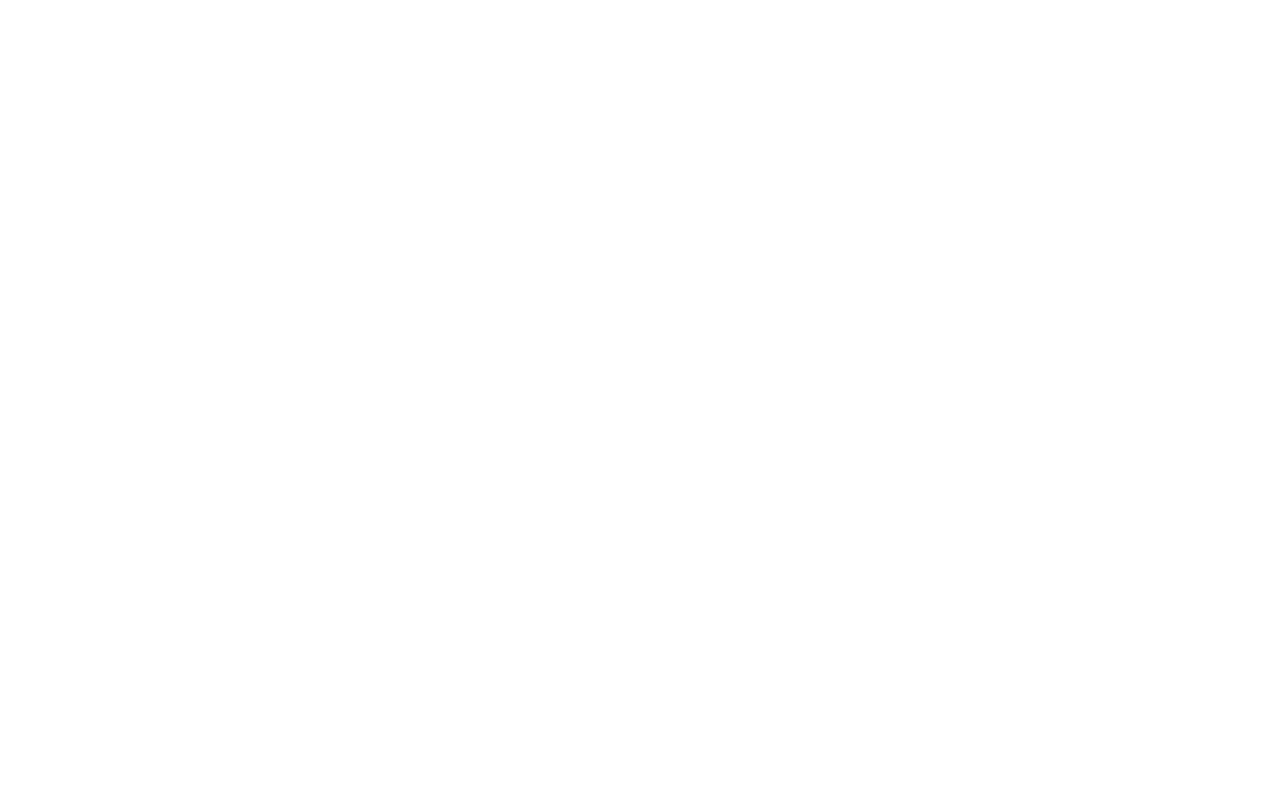
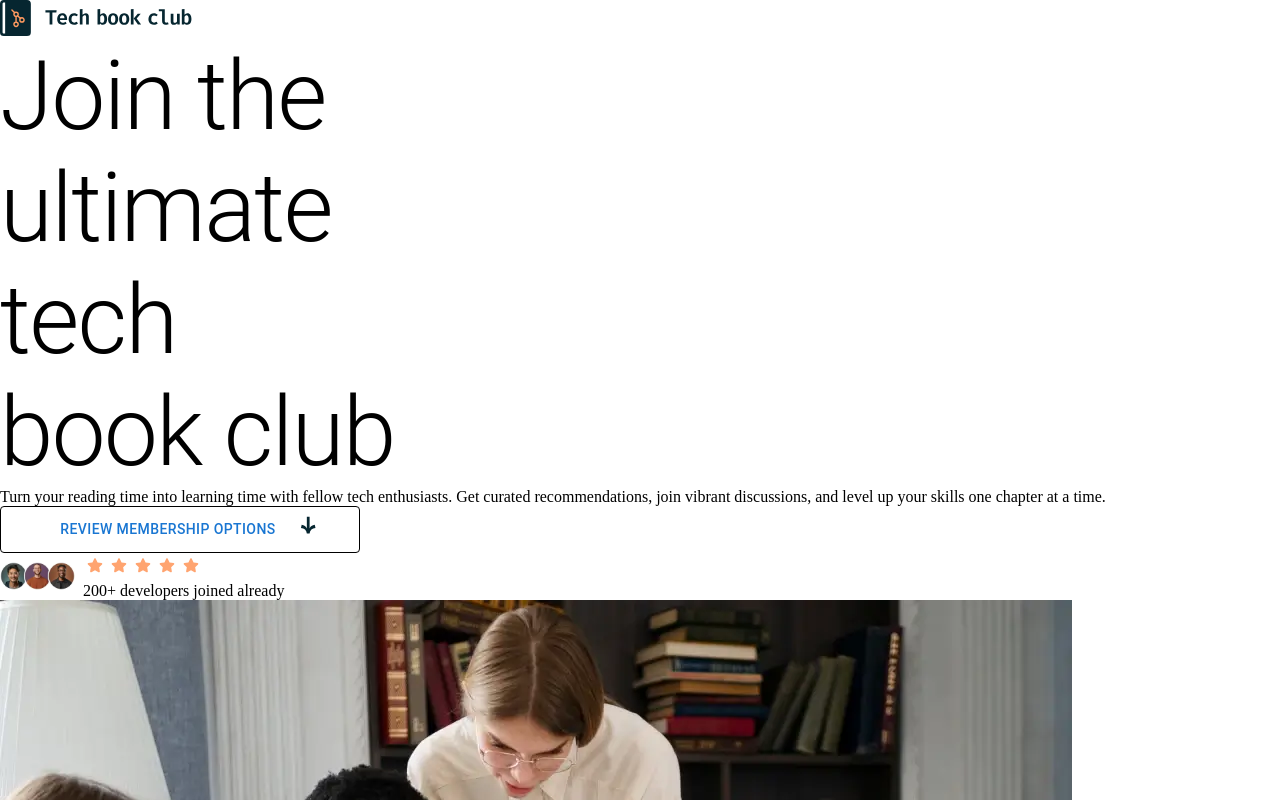
Before and after one commit to ItaloDev-Marcelo/Tech-Book-Club-CH-MUI-24, a React (Vite) app: page / in a window 1280 px wide. Shown: the top 800 px of the page. Built offline with nearby package versions, Linux system fonts and the light colour scheme.

Commit message:
update files

```diff
--- a/src/App.css
+++ b/src/App.css
@@ -55,3 +55,9 @@
   --ft-mono: 'Martian mono',  system-ui, sans-serif;
   --ft-mono: 'Inter',  system-ui, sans-serif;
 }
+
+
+
+.avatar {
+  width: 75px;
+}
--- a/src/App.jsx
+++ b/src/App.jsx
@@ -1,4 +1,5 @@
 import './App.css'
+import Header from './Pages/Header'
 
 
 function App() {
@@ -8,6 +9,7 @@
 
   return (
    <>
+   <Header/>
    </>
   )
 }
--- a/src/Pages/Header.jsx
+++ b/src/Pages/Header.jsx
@@ -1,5 +1,9 @@
-import {Stack, Link, Typography} from '@mui/material';
+import {Stack, Link, Typography, Box} from '@mui/material';
 import Logo from '../assets/images/logo.svg'
+import Btn from '../components/ButtonsComp';
+import OurStars from '../components/ourStars';
+import Images from '../components/imageBank'
+import ImageSelectedNow from '../components/WhichImage';
 
 export default function Header() {
     return (
@@ -8,15 +12,26 @@
                  <Link href='#'><img src={Logo} alt='tech-book-club' /></Link>
               </Stack>
 
-              <Stack  component='section'>
+              <Stack id='container'>
+              <Stack component='section'>
                  <Typography variant='h1'>Join the <br/> ultimate <br/> tech <br/> book club</Typography>
                  <Typography variant='p'>Turn your reading time into learning
                     time with fellow tech enthusiasts.
                     Get curated recommendations,
                      join vibrant discussions, and level up your skills
                      one chapter at a time.</Typography>
+                <Box>
+                      <Btn W1='250px' W2='350px' W3='360px'  Border='1px solid #000' Image={Images.arrowDown}
+                      imageTxt={true} bgColor='trasparent' btnLabel='REVIEW MEMBERSHIP OPTIONS' />
+                      <OurStars />
+                </Box>
+              </Stack>
 
+              <ImageSelectedNow x1='block' x2='none' x3='none' Img={Images.heroImageM} />
+              <ImageSelectedNow x1='none' x2='block' x3='none' Img={Images.heroImageT} />
+              <ImageSelectedNow x1='none' x2='none' x3='block' Img={Images.heroImageD} />
               </Stack>
+
         </Stack>
     )
 }
--- a/src/components/ButtonsComp.jsx
+++ b/src/components/ButtonsComp.jsx
@@ -1,10 +1,11 @@
 import {Button, Stack} from '@mui/material';
 
-const Btn = ({Width,Border,Image, imageTxt, bgColor,btnLabel}) => {
+const Btn = ({W1, W2, W3,Border,Image, imageTxt, bgColor,btnLabel}) => {
    return (
-        <Button className='btn' sx={{width: Width, border: Border, backgroundColor: bgColor }}>
+        <Button className='btn' sx={{width: {xs: W1, md: W2, lg: W3}, border:
+        Border, backgroundColor: bgColor }}>
             {btnLabel}
-            <Stack sx={{display: imageTxt ? 'block' : 'none'}}>
+            <Stack sx={{display: imageTxt ? 'block' : 'none', position: 'relative', left: {xs: '-.5em', lg: '1.5em'}}}>
                 <img src={Image} alt='imageTxt' />
             </Stack>
         </Button>
--- a/src/components/CheckItems.jsx
+++ b/src/components/CheckItems.jsx
@@ -1,8 +1,8 @@
 
 import Images from '../components/imageBank'
-const CheckComponent = ({Text}) => {
+const CheckComponent = ({Text, k}) => {
    return (
-      <li>
+      <li key={k}>
           <img src={Images.check} alt='' style={{margin: '0 .5em'}} />
           <span>{Text}</span>
       </li>
--- /dev/null
+++ b/src/components/WhichImage.jsx
@@ -0,0 +1,11 @@
+import {Stack} from '@mui/material';
+
+const ImageSelectedNow = ({x1,x2,x3,Img}) => {
+    return (
+         <Stack component='figure' display={{xs: x1, md: x2, lg: x3}}>
+            <img src={Img} alt='Hero image'  />
+        </Stack>
+    )
+}
+
+export default ImageSelectedNow
--- a/src/components/imageBank.jsx
+++ b/src/components/imageBank.jsx
@@ -12,7 +12,15 @@
 import lightBg from '../assets/images/pattern-light-bg.svg';
 import glow  from '../assets/images/pattern-glow.svg';
 import avatar from '../assets/images/image-avatars.webp';
-
+import heroImageM from '../assets/images/image-hero-mobile.webp';
+import heroImageT from '../assets/images/image-hero-tablet.webp';
+import heroImageD from '../assets/images/image-hero-desktop.webp';
+import togetherM from '../assets/images/image-read-together-mobile.webp';
+import togetherT from '../assets/images/image-read-together-tablet.webp';
+import togetherD from '../assets/images/image-read-together-desktop.webp';
+import averageM from '../assets/images/image-not-average-mobile.webp';
+import averageT from '../assets/images/image-not-average-tablet.webp';
+import averageD from '../assets/images/image-not-average-desktop.webp';
 const Imagens = {
      arrowDown:arrowDown ,
      arrowUp:arrowUp  ,
@@ -27,7 +35,16 @@
      patternDarkBg: barkBg,
      patternLightBg:lightBg ,
      glow : glow ,
-     avatar: avatar
+     avatar: avatar,
+     heroImageM: heroImageM,
+     heroImageT: heroImageT,
+     heroImageD: heroImageD,
+     togetherM: togetherM,
+     togetherT: togetherT,
+     togetherD: togetherD,
+     averageM: averageM ,
+     averageT: averageT,
+     averageD: averageD
 }
 
 export default Imagens
--- a/src/components/ourStars.jsx
+++ b/src/components/ourStars.jsx
@@ -2,8 +2,8 @@
 import Images from '../components/imageBank'
 const OurStars = () => {
   return (
-      <Stack  className='ourStars' component='article'>
-          <Stack>
+      <Stack  className='ourStars' sx={{display: 'flex', flexDirection: 'row', alignItems: 'center'}} component='article'>
+          <Stack marginRight={1}>
             <img src={Images.avatar} alt='avatar'  className='avatar' />
           </Stack>
           <Stack>
```
Also changed, not shown: src/Pages/About.jsx (+65 -0 lines).
